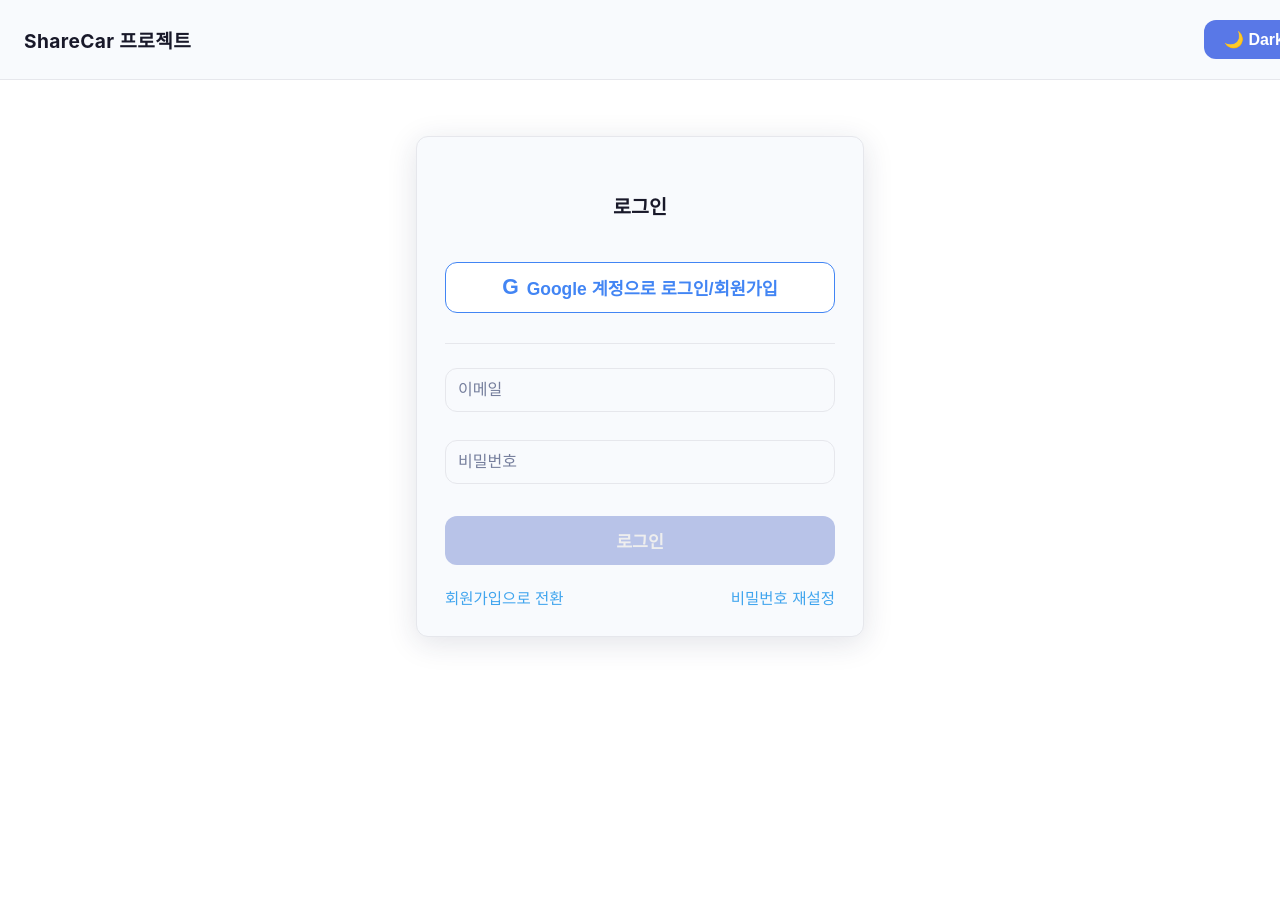
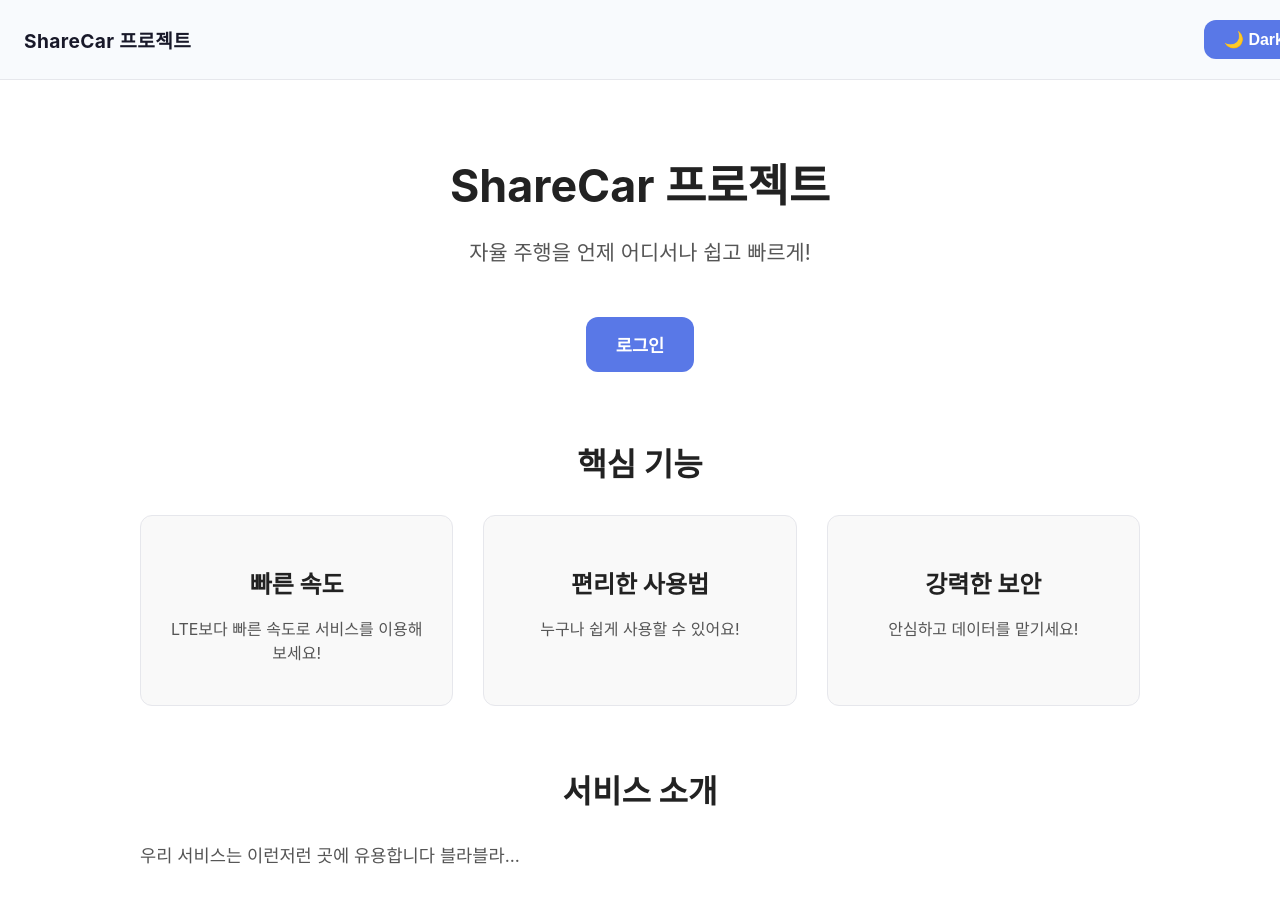
Before and after one commit to robinjh/ShareCar_GBDA, a React (Create React App) app in the folder sharecar/webpage_mypage/: page / in a window 1280 px wide. Shown: the top 902 px of the page. Before the commit the page ends 800 px from the top, so only its background shows below. Built offline with nearby package versions, Linux system fonts and the light colour scheme; no server answers.

Commit message:
feat: Setting flag to show and hide login form with button

```diff
--- a/sharecar/webpage_mypage/src/App.js
+++ b/sharecar/webpage_mypage/src/App.js
@@ -4,15 +4,32 @@ import Header from "./Header";
 import AuthForm from "./components/auth/AuthForm";
 import MyPage from "./components/mypage/MyPage";
 import PlaceRecommendation from "./components/recomendation/PlaceRecommendation";
+import MainPage from "./components/mainpage/MainPage"; // MainPage component 추가
 import "./App.css";
 import { auth } from "./firebase";
 import { signOut } from "firebase/auth";
 
 function AppContent({ toggleMode }) {
   const { user } = useContext(UserContext);
+   const [showAuthForm, setShowAuthForm] = useState(false); // userState를 false로 초기화하여 AuthForm 컴포넌트를 숨김
+
+  const handleShowAuthForm = () => {
+    setShowAuthForm(true);
+  };
+  // MainPage 컴포넌트의 로그인 버튼이 클릭되면 false -> true AuthForm 보임
+
+  const handleHideAuthForm = () => {
+    setShowAuthForm(false);
+  };
+  // 다시 true -> false
+
+  if (showAuthForm) {
+    return <AuthForm onLoginSuccess={handleHideAuthForm} />;
+  }
+  // showAuthForm == true AuthForm 랜더링
 
   if (!user) {
-    return <AuthForm />;
+    return <MainPage onShowLoginClick={handleShowAuthForm} />;
   }
 
   // 이메일 미인증 상태 안내 및 로그아웃만
```
